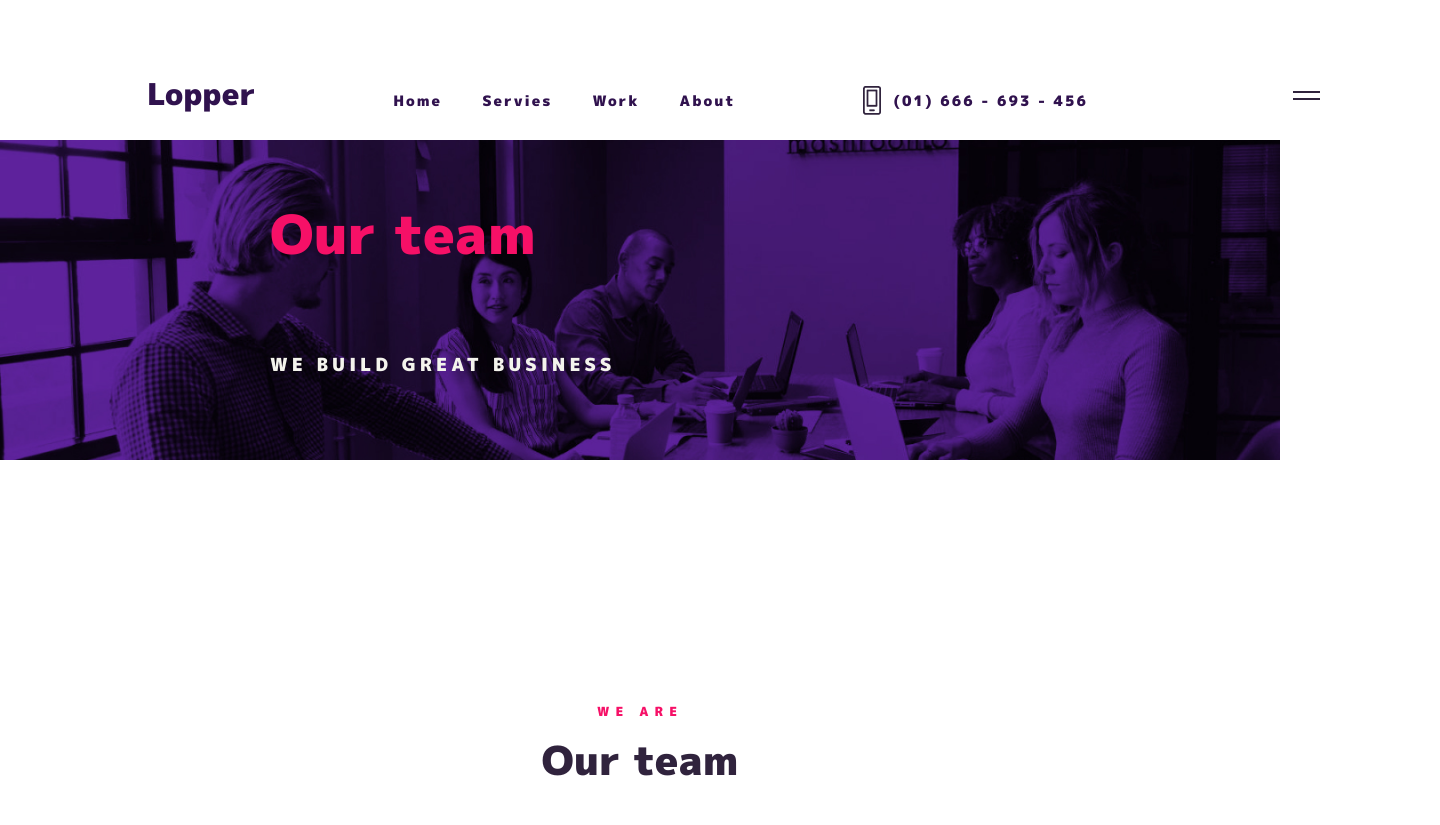
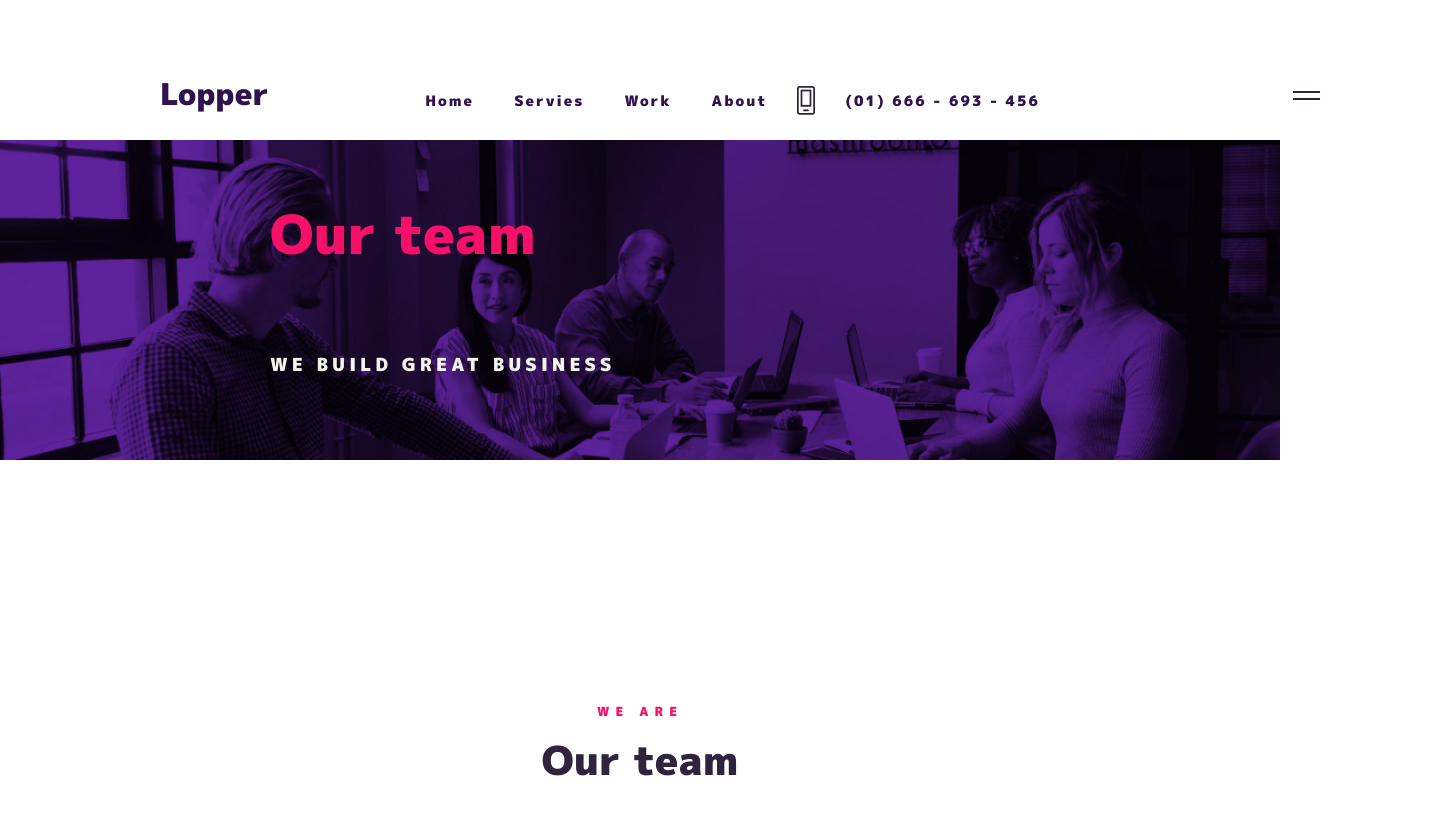
Before and after one commit to izmnastya18/webant, a plain HTML site: page index.html in a window 1280 px wide. Shown: the top 825 px of the page, 1440 px wide, since content can reach past the window. Drawn offline with Linux system fonts and the light colour scheme.

Commit message:
Add files via upload

```diff
--- a/css/style.css
+++ b/css/style.css
@@ -13,7 +13,7 @@ a{
 header {
     display: flex;
     flex-flow: row nowrap;
-    justify-content: flex-start;
+    justify-content: space-around;
     align-items: center;
     margin-top: 72px;
   }
@@ -46,18 +46,18 @@ header {
     display:block;}
   .header__logo a{
     font-family: "M PLUS 1p";
-    margin-right: 128px;
     color:#30124E;
-    margin-left: 147px;
+    margin-left: 10rem;
     font-weight: 900;
     font-size: 30px;
+    margin-right: 147px;
 
 
 }
-.header__menu li img{
+/* .header__menu li img{
     margin-left:98px !important;
     margin-right:-18px!important;
-}
+} */
 
 .header__menu-burger span, .menu-burger__header:after, .menu-burger__header:before{
     position: absolute;
@@ -231,19 +231,12 @@ h2{
 }
 .main__testimonials{
     display: flex;
-    width: 1440px;
-    height: 900px;
-    /* left: 2px;
-    top: 2160px; */
     justify-content: center;
 }
 .main__testimonials img{
     width: 460px;
     height: 460px;
-    /* left: 492px;
-    top: 2160px; */
     margin-top: -100px;
-    /* margin-left: 500px; */
     align-items: center;
 }
 #main__testimonials_mark{
```
